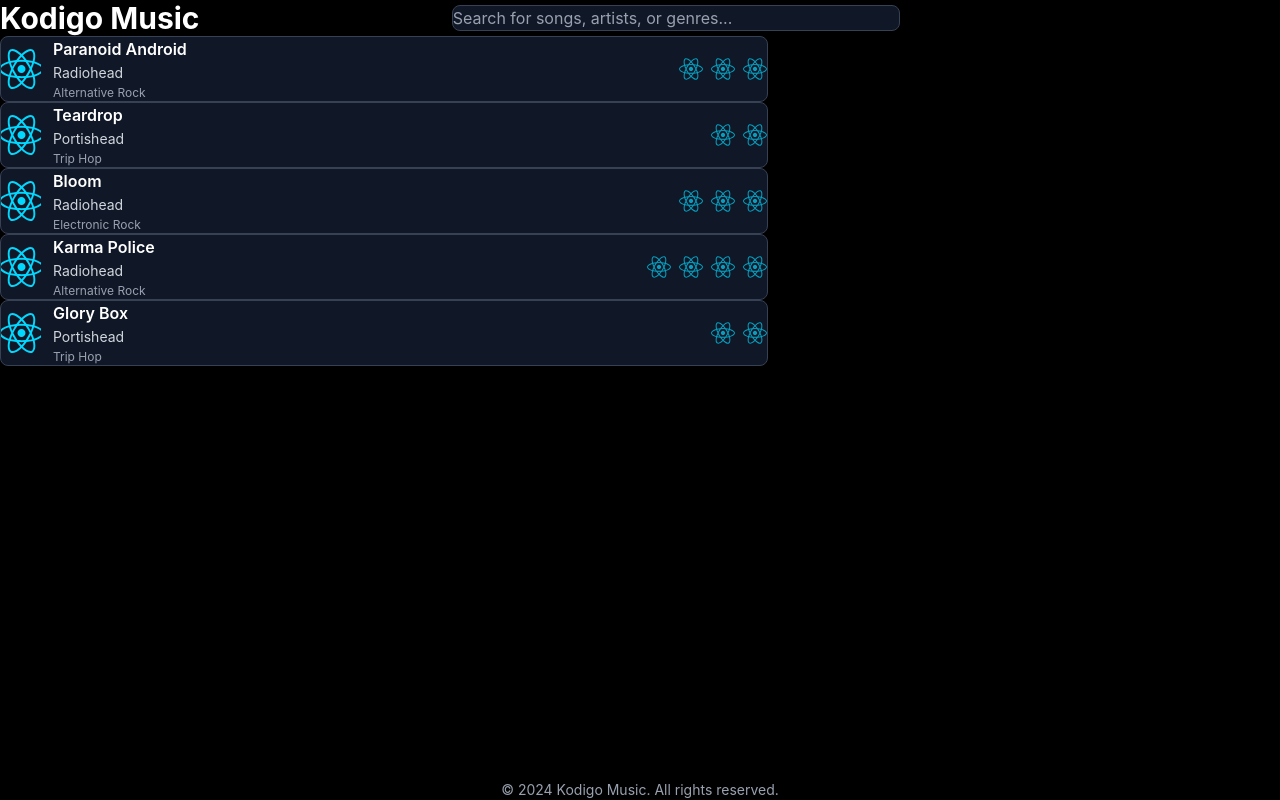
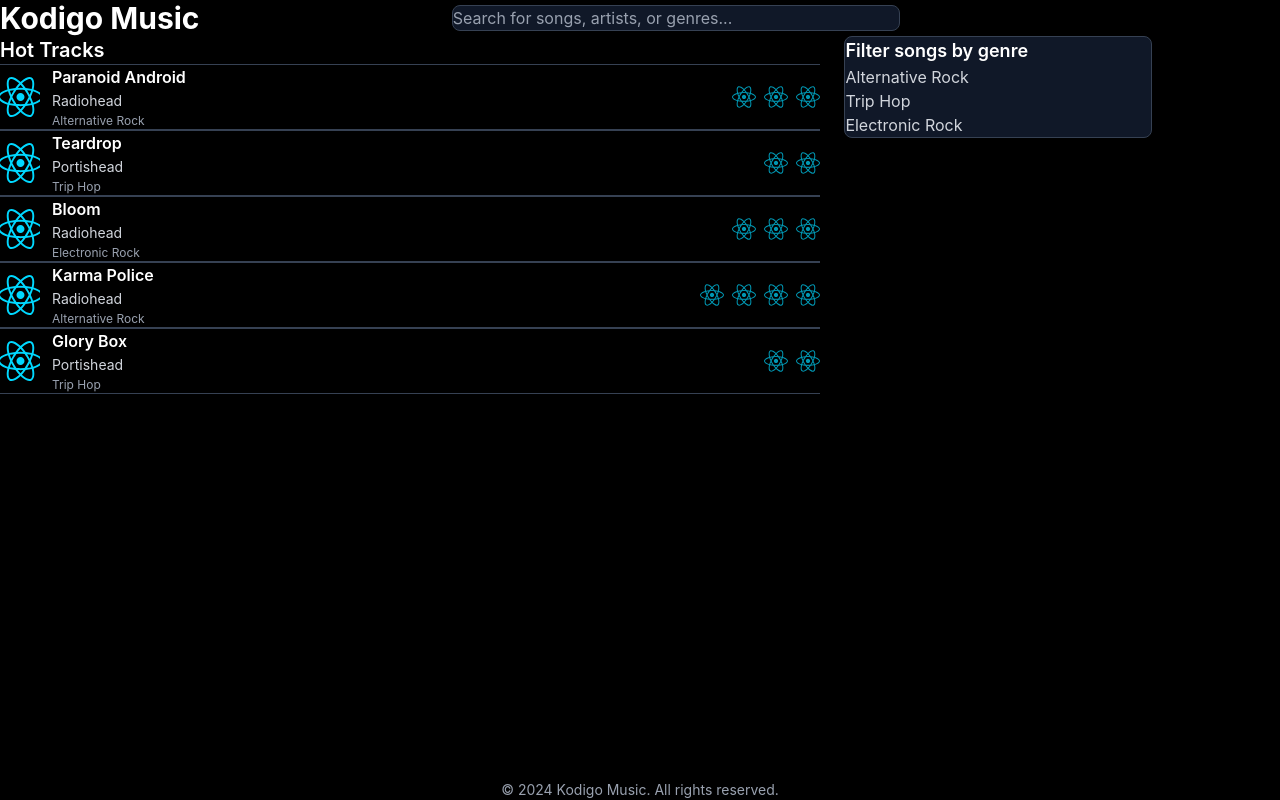
Before and after one commit to algodondev/kodigo-music, a React (Vite) app: page / in a window 1280 px wide. Built offline with nearby package versions, Linux system fonts and the light colour scheme.

Commit message:
feat: added hot tracks component and sidebar

```diff
--- a/src/App.jsx
+++ b/src/App.jsx
@@ -1,3 +1,4 @@
+import { useState } from "react";
 import "./App.css";
 import Header from "./components/Header";
 import Footer from "./components/Footer";
@@ -42,10 +43,19 @@
 ];
 
 function App() {
+  const [showMobileSidebar, setShowMobileSidebar] = useState(false);
+
   return (
     <div className="min-h-screen bg-black p-5 flex flex-col">
-      <Header />
-      <Content songs={mockSongs} />
+      <Header
+        onToggleSidebar={() => setShowMobileSidebar(!showMobileSidebar)}
+        showMobileFilter={true}
+      />
+      <Content
+        songs={mockSongs}
+        showMobileSidebar={showMobileSidebar}
+        onToggleSidebar={() => setShowMobileSidebar(!showMobileSidebar)}
+      />
       <Footer />
     </div>
   );
--- a/src/components/Content.jsx
+++ b/src/components/Content.jsx
@@ -1,13 +1,30 @@
-import SongCard from "./SongCard";
+import { useState, useMemo } from "react";
+import HotTracks from "./HotTracks";
+import Sidebar from "./Sidebar";
 
-export default function Content({ songs }) {
+export default function Content({ songs, showMobileSidebar, onToggleSidebar }) {
+  const [selectedGenre, setSelectedGenre] = useState(null);
+
+  const genres = useMemo(() => {
+    return [...new Set(songs.map(song => song.genre))];
+  }, [songs]);
+
+  const filteredSongs = useMemo(() => {
+    return selectedGenre ? songs.filter(song => song.genre === selectedGenre) : songs;
+  }, [songs, selectedGenre]);
+
   return (
-    <div className="flex-1">
-      <main className="max-w-3xl mx-auto">
-        {songs.map((song) => (
-          <SongCard key={song.id} song={song} />
-        ))}
-      </main>
+    <div className="flex-1 max-w-6xl mx-auto">
+      <div className="flex gap-6 lg:flex-row flex-col">
+        <HotTracks songs={filteredSongs} />
+        <div className={`lg:block ${showMobileSidebar ? 'block' : 'hidden'}`}>
+          <Sidebar
+            genres={genres}
+            selectedGenre={selectedGenre}
+            onGenreSelect={setSelectedGenre}
+          />
+        </div>
+      </div>
     </div>
   );
 }
--- a/src/components/Header.jsx
+++ b/src/components/Header.jsx
@@ -1,13 +1,21 @@
-export default function Header() {
+export default function Header({ onToggleSidebar, showMobileFilter = false }) {
   return (
     <header className="flex items-center justify-between mb-10 text-white">
       <h1 className="text-3xl font-bold">Kodigo Music</h1>
-      <div className="flex-1 max-w-md mx-8">
+      <div className="flex items-center gap-4 flex-1 max-w-md mx-8">
         <input
           type="text"
           placeholder="Search for songs, artists, or genres..."
           className="w-full px-4 py-2 bg-gray-900 border border-gray-700 rounded-lg text-white placeholder-gray-400 focus:outline-none focus:border-gray-500"
         />
+        {showMobileFilter && (
+          <button
+            onClick={onToggleSidebar}
+            className="lg:hidden px-3 py-2 bg-gray-900 border border-gray-700 rounded-lg text-white hover:bg-gray-800 transition-colors"
+          >
+            Filter
+          </button>
+        )}
       </div>
       <div className="w-32"></div>
     </header>
--- /dev/null
+++ b/src/components/HotTracks.jsx
@@ -0,0 +1,14 @@
+import SongCard from "./SongCard";
+
+export default function HotTracks({ songs }) {
+  return (
+    <div className="flex-[3]">
+      <h2 className="text-xl font-semibold text-white mb-4">Hot Tracks</h2>
+      <div className="overflow-hidden">
+        {songs.map((song) => (
+          <SongCard key={song.id} song={song} />
+        ))}
+      </div>
+    </div>
+  );
+}
--- /dev/null
+++ b/src/components/Sidebar.jsx
@@ -0,0 +1,24 @@
+import { useState } from "react";
+
+export default function Sidebar({ genres, selectedGenre, onGenreSelect }) {
+  return (
+    <div className="flex-1 bg-gray-900 border border-gray-700 rounded-lg p-4 h-fit">
+      <h3 className="text-lg font-semibold text-white mb-4">Filter songs by genre</h3>
+      <div className="space-y-2">
+        {genres.map((genre) => (
+          <button
+            key={genre}
+            onClick={() => onGenreSelect(genre === selectedGenre ? null : genre)}
+            className={`w-full text-left px-3 py-2 rounded-md transition-colors duration-200 ${
+              selectedGenre === genre
+                ? "bg-white text-black"
+                : "text-gray-300 hover:bg-gray-800 hover:text-white"
+            }`}
+          >
+            {genre}
+          </button>
+        ))}
+      </div>
+    </div>
+  );
+}
--- a/src/components/SongCard.jsx
+++ b/src/components/SongCard.jsx
@@ -2,7 +2,7 @@
 
 export default function SongCard({ song }) {
   return (
-    <div className="flex items-center justify-between p-4 bg-gray-900 border border-gray-700 rounded-lg mb-2 transition-all duration-200 hover:bg-gray-800 hover:border-gray-600 md:flex-row flex-col gap-3 md:gap-0">
+    <div className="flex items-center justify-between py-6 px-8 border-t border-b border-gray-700 transition-all duration-200 hover:bg-gray-900 md:flex-row flex-col gap-3 md:gap-0">
       <div className="flex items-center gap-3">
         <img
           src={reactLogo}
```
